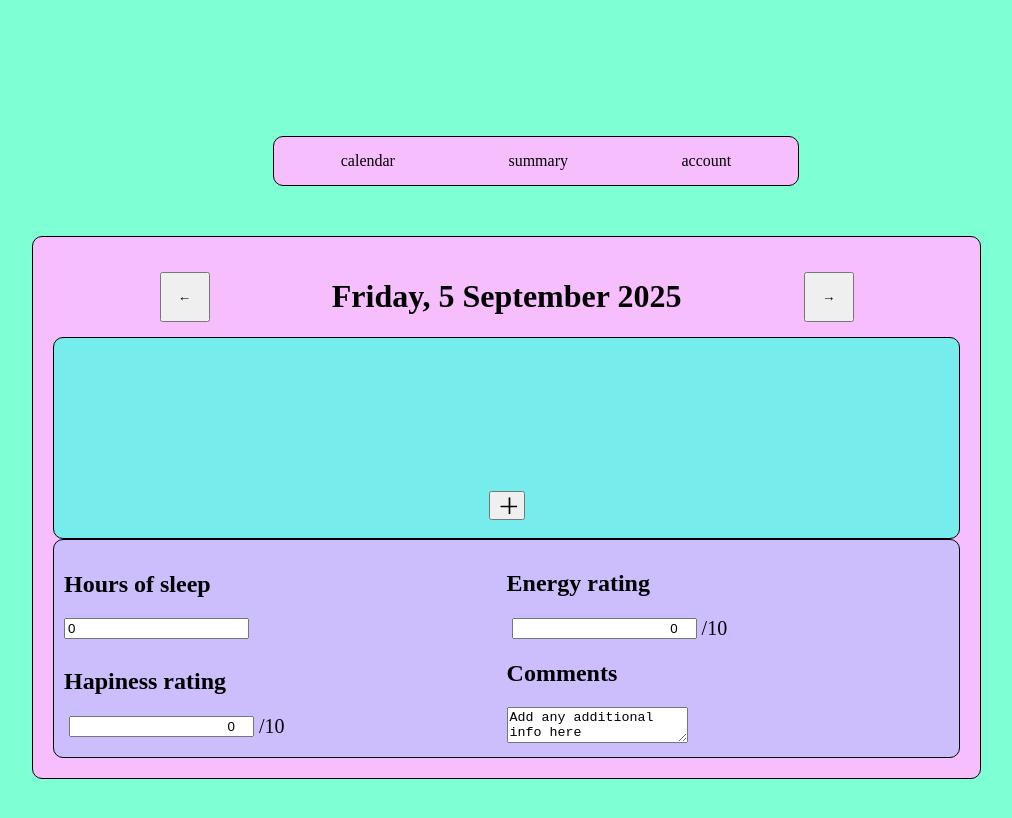
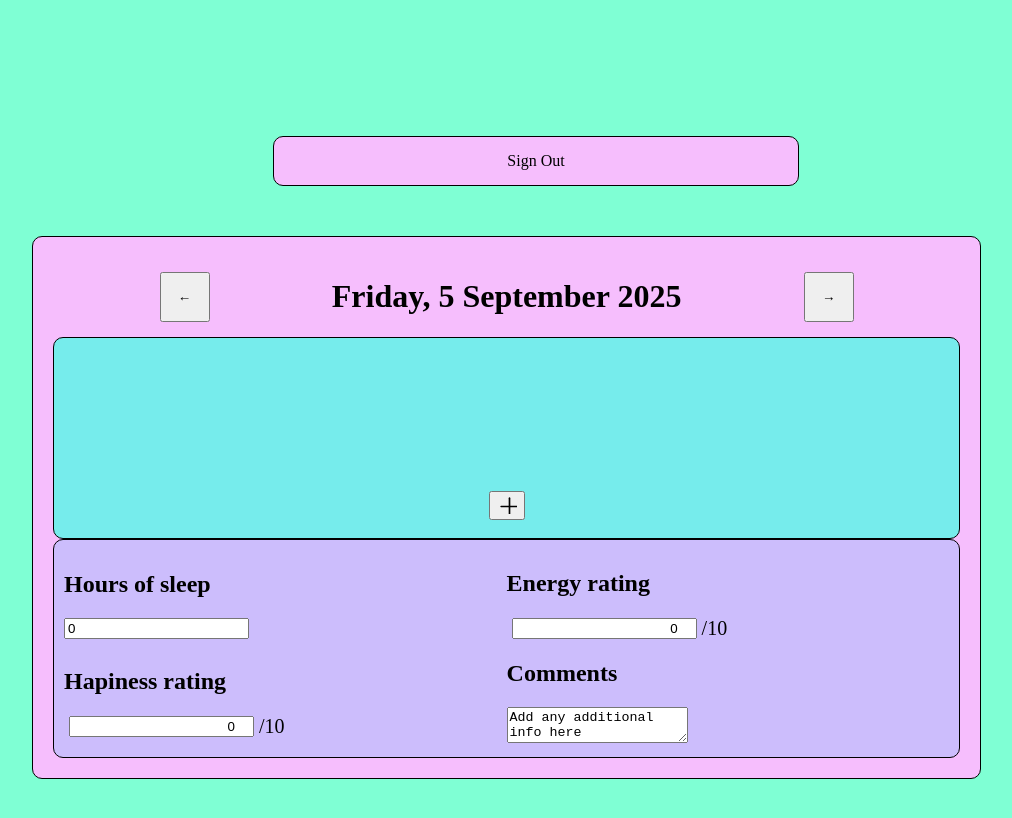
Before and after one commit to Jacob1354/journal, a website with bundled scripts: page public/html/day.html in a window 1280 px wide. Shown: the whole page, without its empty margins (104-1116 px from the left). Built offline with nearby package versions, Linux system fonts and the light colour scheme; no server answers.

Commit message:
Feat(public/day.html): Change the nav to remove irrelevant options and add sign out

```diff
--- a/public/html/day.html
+++ b/public/html/day.html
@@ -8,9 +8,7 @@
 </head>
 <body>
     <nav>
-        <a>calendar</a>
-        <a>summary</a>
-        <a>account</a>
+        <a>Sign Out</a>
     </nav>
     <div id="day_container">
         <div id="day_navigation_bar">
```
